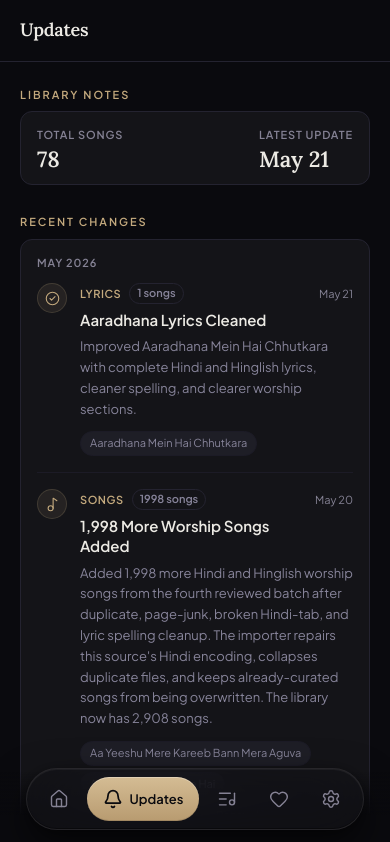
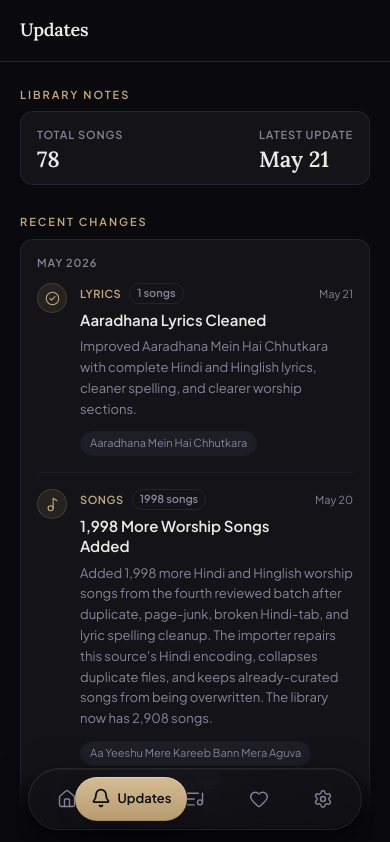
Before and after one commit to TheAlgo7/vandana-worship-app, a Next.js app: page /updates in a window 390 px wide. Shown: the top 842 px of the page. Built offline with nearby package versions, Linux system fonts and the light colour scheme; no server answers; the database is empty.

Commit message:
Add scrubby bottom navigation

```diff
--- a/src/components/BottomNav.module.css
+++ b/src/components/BottomNav.module.css
@@ -10,6 +10,11 @@
 }
 
 .pill {
+  --nav-slot: 60px;
+  --nav-thumb-width: 112px;
+  --nav-gap: 4px;
+  --nav-padding: 8px;
+
   position: fixed;
   bottom: calc(14px + env(safe-area-inset-bottom));
   left: 50%;
@@ -17,16 +22,53 @@
   z-index: 50;
   display: flex;
   align-items: center;
-  gap: 4px;
+  gap: var(--nav-gap);
   width: max-content;
   max-width: calc(100vw - 12px);
-  padding: 8px;
+  padding: var(--nav-padding);
   background: var(--nav-pill-bg);
   backdrop-filter: blur(28px) saturate(190%);
   -webkit-backdrop-filter: blur(28px) saturate(190%);
   border: 0.5px solid var(--nav-pill-border);
   border-radius: 999px;
   box-shadow: var(--nav-pill-shadow);
+  cursor: grab;
+  touch-action: pan-y;
+  user-select: none;
+}
+
+.pill:active,
+.pill.scrubbing {
+  cursor: grabbing;
+}
+
+.thumb {
+  position: absolute;
+  top: var(--nav-padding);
+  bottom: var(--nav-padding);
+  left: clamp(
+    var(--nav-padding),
+    calc(var(--nav-padding) + ((var(--nav-slot) - var(--nav-thumb-width)) / 2) + (var(--nav-index) * (var(--nav-slot) + var(--nav-gap)))),
+    calc(100% - var(--nav-padding) - var(--nav-thumb-width))
+  );
+  width: var(--nav-thumb-width);
+  border-radius: 999px;
+  background: linear-gradient(180deg, var(--nav-fill-top) 0%, var(--nav-fill-bottom) 100%);
+  box-shadow:
+    inset 0 1px 0 rgba(255, 255, 255, 0.30),
+    inset 0 -1px 0 rgba(0, 0, 0, 0.12),
+    0 7px 20px rgba(0, 0, 0, 0.18);
+  transition:
+    left 320ms cubic-bezier(0.16, 1, 0.3, 1),
+    width 320ms cubic-bezier(0.16, 1, 0.3, 1),
+    transform 180ms cubic-bezier(0.16, 1, 0.3, 1);
+  z-index: 0;
+}
+
+.pill:active .thumb,
+.pill.scrubbing .thumb {
+  transform: scaleX(1.018);
+  transition-duration: 180ms;
 }
 
 .item {
@@ -34,28 +76,39 @@
   display: inline-flex;
   align-items: center;
   justify-content: center;
-  width: 48px;
+  width: var(--nav-slot);
   flex: 0 0 auto;
   height: 44px;
   border-radius: 999px;
   color: var(--nav-inactive);
   text-decoration: none;
   -webkit-tap-highlight-color: transparent;
-  overflow: hidden;
+  overflow: visible;
+  z-index: 1;
   transition:
-    width 240ms cubic-bezier(0.22, 1, 0.36, 1),
     color 180ms ease,
-    background 180ms ease,
-    transform 120ms ease;
+    transform 160ms cubic-bezier(0.16, 1, 0.3, 1);
 }
 
 .item.active {
-  width: 112px;
   color: var(--nav-active-text);
-  background: linear-gradient(180deg, var(--nav-fill-top) 0%, var(--nav-fill-bottom) 100%);
-  box-shadow:
-    inset 0 1px 0 rgba(255, 255, 255, 0.30),
-    inset 0 -1px 0 rgba(0, 0, 0, 0.12);
+  transform: translateY(-1px);
+}
+
+.item:first-of-type.active {
+  justify-content: flex-start;
+  padding-left: 17px;
+}
+
+.item:last-of-type.active {
+  justify-content: flex-end;
+  padding-right: 17px;
+}
+
+.item:last-of-type.active .label {
+  order: -1;
+  margin-right: 7px;
+  margin-left: 0;
 }
 
 .icon {
@@ -69,6 +122,7 @@
   position: relative;
   z-index: 1;
   display: inline-block;
+  flex-shrink: 0;
   max-width: 0;
   margin-left: 0;
   overflow: hidden;
@@ -80,8 +134,9 @@
   line-height: 1;
   white-space: nowrap;
   transition:
-    max-width 220ms cubic-bezier(0.22, 1, 0.36, 1) 45ms,
-    margin-left 220ms cubic-bezier(0.22, 1, 0.36, 1) 45ms,
+    max-width 240ms cubic-bezier(0.16, 1, 0.3, 1) 35ms,
+    margin-left 240ms cubic-bezier(0.16, 1, 0.3, 1) 35ms,
+    margin-right 240ms cubic-bezier(0.16, 1, 0.3, 1) 35ms,
     opacity 150ms ease 60ms;
 }
 
@@ -109,16 +164,10 @@
 
 @media (max-width: 380px) {
   .pill {
-    gap: 2px;
-    padding: 7px;
-  }
-
-  .item {
-    width: 44px;
-  }
-
-  .item.active {
-    width: 104px;
+    --nav-slot: 54px;
+    --nav-thumb-width: 104px;
+    --nav-gap: 2px;
+    --nav-padding: 7px;
   }
 }
 
@@ -131,7 +180,8 @@
 
 @media (prefers-reduced-motion: reduce) {
   .item,
-  .label {
+  .label,
+  .thumb {
     transition: none;
   }
 }
--- a/src/components/BottomNav.tsx
+++ b/src/components/BottomNav.tsx
@@ -1,8 +1,8 @@
 "use client";
 
 import Link from "next/link";
-import { usePathname } from "next/navigation";
-import { useState, useEffect } from "react";
+import { usePathname, useRouter } from "next/navigation";
+import { useState, useEffect, useRef, useCallback } from "react";
 import type { LucideIcon } from "lucide-react";
 import { House, Bell, Heart, ListMusic, Settings } from "lucide-react";
 import updatesData from "@/data/updates.json";
@@ -25,7 +25,14 @@ const NAV_ITEMS: {
 
 export default function BottomNav() {
   const pathname = usePathname();
+  const router = useRouter();
   const [hasUnread, setHasUnread] = useState(false);
+  const [scrubIndex, setScrubIndex] = useState<number | null>(null);
+  const [isScrubbing, setIsScrubbing] = useState(false);
+  const navRef = useRef<HTMLElement | null>(null);
+  const isScrubbingRef = useRef(false);
+  const activeIndexRef = useRef(0);
+  const suppressClickRef = useRef(false);
 
   useEffect(() => {
     queueMicrotask(() => {
@@ -41,25 +48,120 @@ export default function BottomNav() {
   const isActive = (href: string, exact: boolean) =>
     exact ? pathname === href : pathname.startsWith(href);
 
+  const activeIndex = Math.max(
+    NAV_ITEMS.findIndex(({ href, exact }) => isActive(href, exact)),
+    0,
+  );
+  const visualIndex = scrubIndex ?? activeIndex;
+
+  const getIndexFromClientX = useCallback((clientX: number): number => {
+    const links = Array.from(
+      navRef.current?.querySelectorAll<HTMLElement>("[data-nav-index]") ?? [],
+    );
+    if (links.length === 0) return activeIndex;
+
+    return links.reduce(
+      (closest, link) => {
+        const rect = link.getBoundingClientRect();
+        const center = rect.left + rect.width / 2;
+        const distance = Math.abs(clientX - center);
+        return distance < closest.distance
+          ? { index: Number(link.dataset.navIndex), distance }
+          : closest;
+      },
+      { index: activeIndex, distance: Number.POSITIVE_INFINITY },
+    ).index;
+  }, [activeIndex]);
+
+  useEffect(() => {
+    activeIndexRef.current = activeIndex;
+  }, [activeIndex]);
+
+  useEffect(() => {
+    const nav = navRef.current;
+    if (!nav) return;
+
+    const move = (event: PointerEvent) => {
+      if (!isScrubbingRef.current) return;
+      setScrubIndex(getIndexFromClientX(event.clientX));
+    };
+
+    const end = (event: PointerEvent) => {
+      if (!isScrubbingRef.current) return;
+      const nextIndex = getIndexFromClientX(event.clientX);
+      isScrubbingRef.current = false;
+      setIsScrubbing(false);
+      setScrubIndex(null);
+
+      if (nextIndex !== activeIndexRef.current) {
+        suppressClickRef.current = true;
+        router.push(NAV_ITEMS[nextIndex].href);
+        window.setTimeout(() => {
+          suppressClickRef.current = false;
+        }, 0);
+      }
+    };
+
+    const cancel = () => {
+      if (!isScrubbingRef.current) return;
+      isScrubbingRef.current = false;
+      setIsScrubbing(false);
+      setScrubIndex(null);
+    };
+
+    const start = (event: PointerEvent) => {
+      if (event.pointerType === "mouse" && event.button !== 0) return;
+      event.preventDefault();
+      isScrubbingRef.current = true;
+      setIsScrubbing(true);
+      setScrubIndex(getIndexFromClientX(event.clientX));
+      window.addEventListener("pointermove", move);
+      window.addEventListener("pointerup", end, { once: true });
+      window.addEventListener("pointercancel", cancel, { once: true });
+    };
+
+    nav.addEventListener("pointerdown", start);
+
+    return () => {
+      nav.removeEventListener("pointerdown", start);
+      window.removeEventListener("pointermove", move);
+      window.removeEventListener("pointerup", end);
+      window.removeEventListener("pointercancel", cancel);
+    };
+  }, [getIndexFromClientX, router]);
+
   return (
     <>
       <div aria-hidden className={styles.fade} />
 
-      <nav aria-label="Main navigation" className={styles.pill}>
-        {NAV_ITEMS.map(({ href, label, shortLabel, Icon, exact, badge }) => {
+      <nav
+        ref={navRef}
+        aria-label="Main navigation"
+        className={`${styles.pill}${isScrubbing ? ` ${styles.scrubbing}` : ""}`}
+        style={{ "--nav-index": visualIndex } as React.CSSProperties}
+      >
+        <span aria-hidden className={styles.thumb} />
+        {NAV_ITEMS.map(({ href, label, shortLabel, Icon, exact, badge }, index) => {
           const active = isActive(href, exact);
+          const visuallyActive = index === visualIndex;
           const showDot = badge === "updates" && hasUnread && !active;
 
           return (
             <Link
               key={href}
               href={href}
+              data-nav-index={index}
               aria-label={label}
               aria-current={active ? "page" : undefined}
-              className={`${styles.item}${active ? ` ${styles.active}` : ""}`}
+              className={`${styles.item}${visuallyActive ? ` ${styles.active}` : ""}`}
+              onClick={(event) => {
+                if (!suppressClickRef.current) return;
+                event.preventDefault();
+                suppressClickRef.current = false;
+              }}
             >
               <span className={styles.icon}>
-                <Icon size={20} strokeWidth={active ? 2.1 : 1.7} aria-hidden />
+                <Icon size={20} strokeWidth={visuallyActive ? 2.1 : 1.7} aria-hidden />
                 {showDot && (
                   <span aria-label="Unread updates" className={styles.dot} />
                 )}
```
